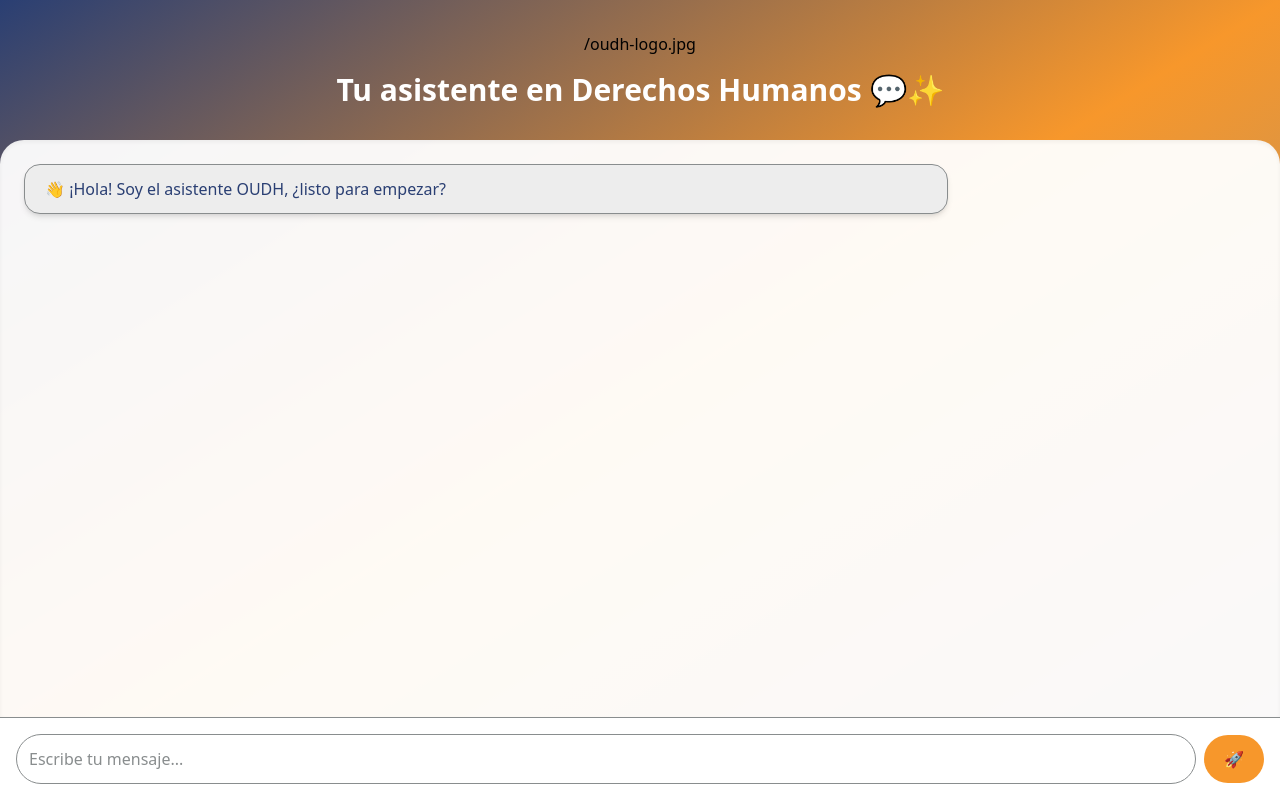
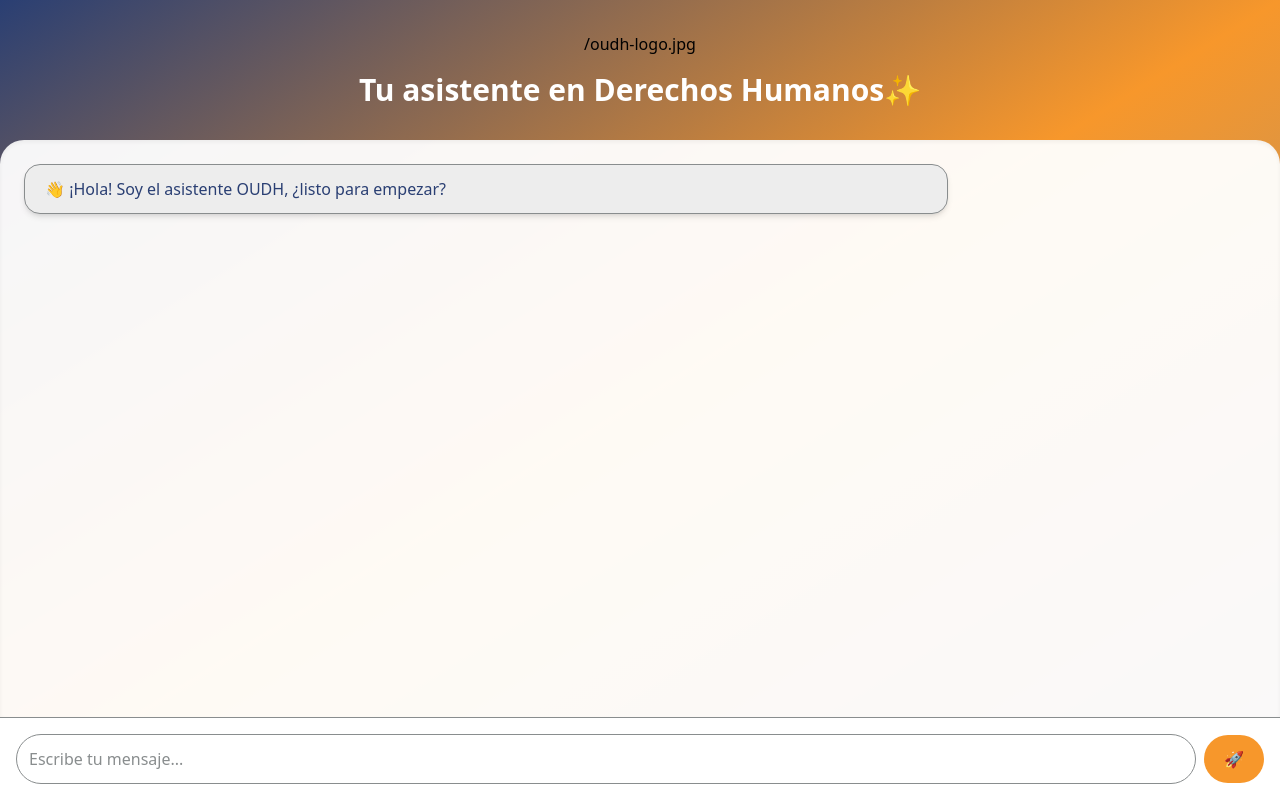
Before and after one commit to OUDHSV/ChatBotOUDH, a Next.js app: page / in a window 1280 px wide. Built offline with nearby package versions, Linux system fonts and the light colour scheme.

Commit message:
Update index.js

```diff
--- a/pages/index.js
+++ b/pages/index.js
@@ -29,7 +29,7 @@ export default function Chatbot() {
       <div className="flex flex-col items-center justify-center py-8">
         /oudh-logo.jpg
         <h1 className="text-white text-3xl font-bold mt-4 text-center">
-          Tu asistente en Derechos Humanos 💬✨
+          Tu asistente en Derechos Humanos✨
         </h1>
       </div>
 
@@ -51,12 +51,17 @@ export default function Chatbot() {
 
       {/* Input */}
       <div className="p-4 bg-white flex gap-2 items-center border-t border-[#898D8E]">
+
 <input
   value={input}
   onChange={(e) => setInput(e.target.value)}
+  onKeyDown={(e) => {
+    if (e.key === "Enter") sendMessage();
+  }}
   placeholder="Escribe tu mensaje..."
   className="flex-1 p-3 rounded-full border border-[#898D8E] text-[#2A3F73] placeholder-[#898D8E] focus:outline-none focus:ring-2 focus:ring-[#F7972B]"
 />
+
         <button
           onClick={sendMessage}
           className="bg-[#F7972B] text-white px-5 py-3 rounded-full hover:bg-orange-600 transition transform hover:scale-105"
```
Lines whose indentation alone changed are shown as unchanged.
